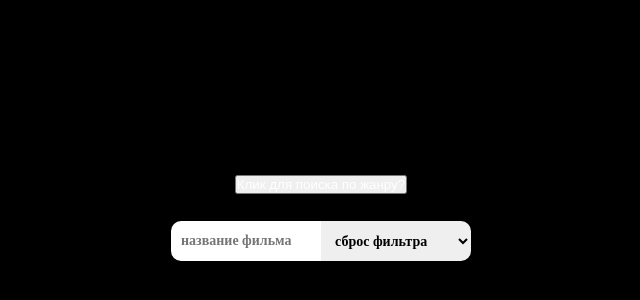
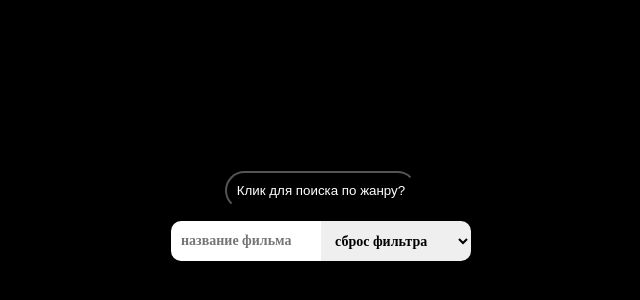
Before and after one commit to new-era-media/TMDB, a plain HTML site: page index.html in a window 1280 px wide. Shown: the part 184-484 px from the top of the page, without its empty margins (319-959 px from the left). Drawn offline with nearby package versions, Linux system fonts and the light colour scheme.

Commit message:
Update style.css

```diff
--- a/style.css
+++ b/style.css
@@ -202,7 +202,13 @@ label{
   text-align: center;
   color: white;
 }
-
+.swap{
+  background-color: black;
+  color:white;
+  padding: 10px;
+  border-radius: 20px;
+  outline: none;
+}
 @media screen and (max-width: 1000px) {
     .modal {
         width: 100%;
```
